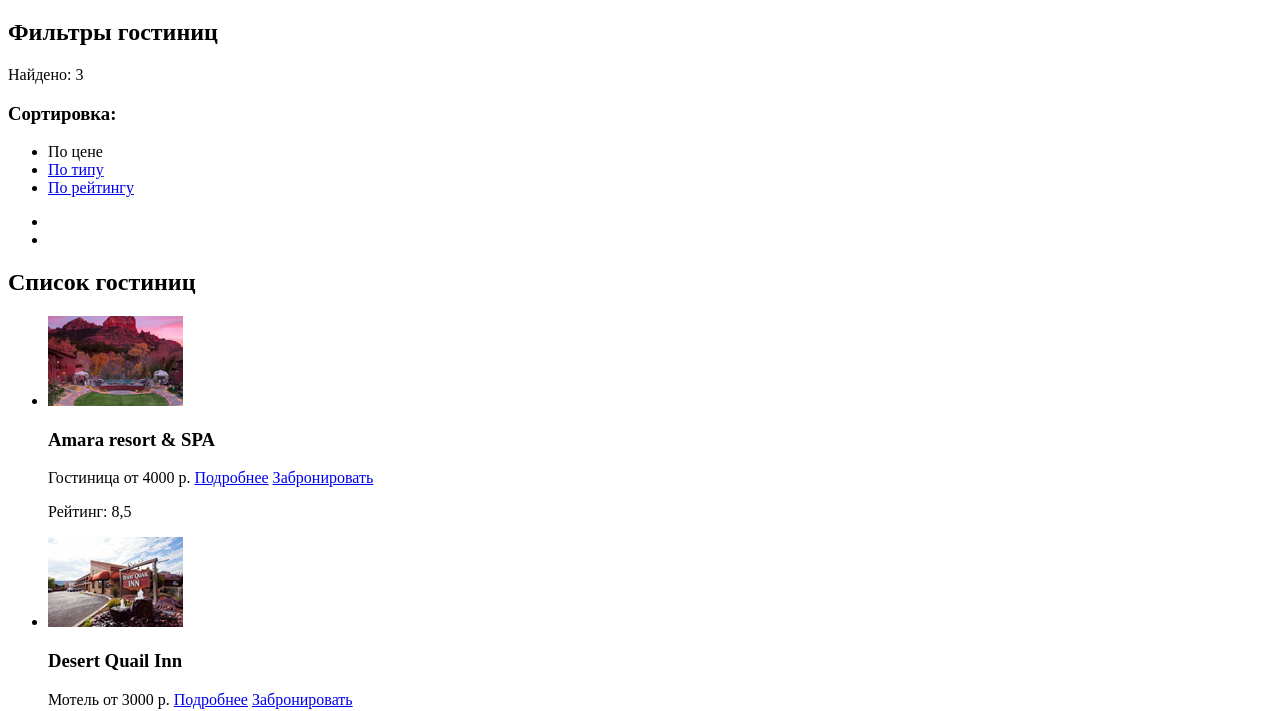
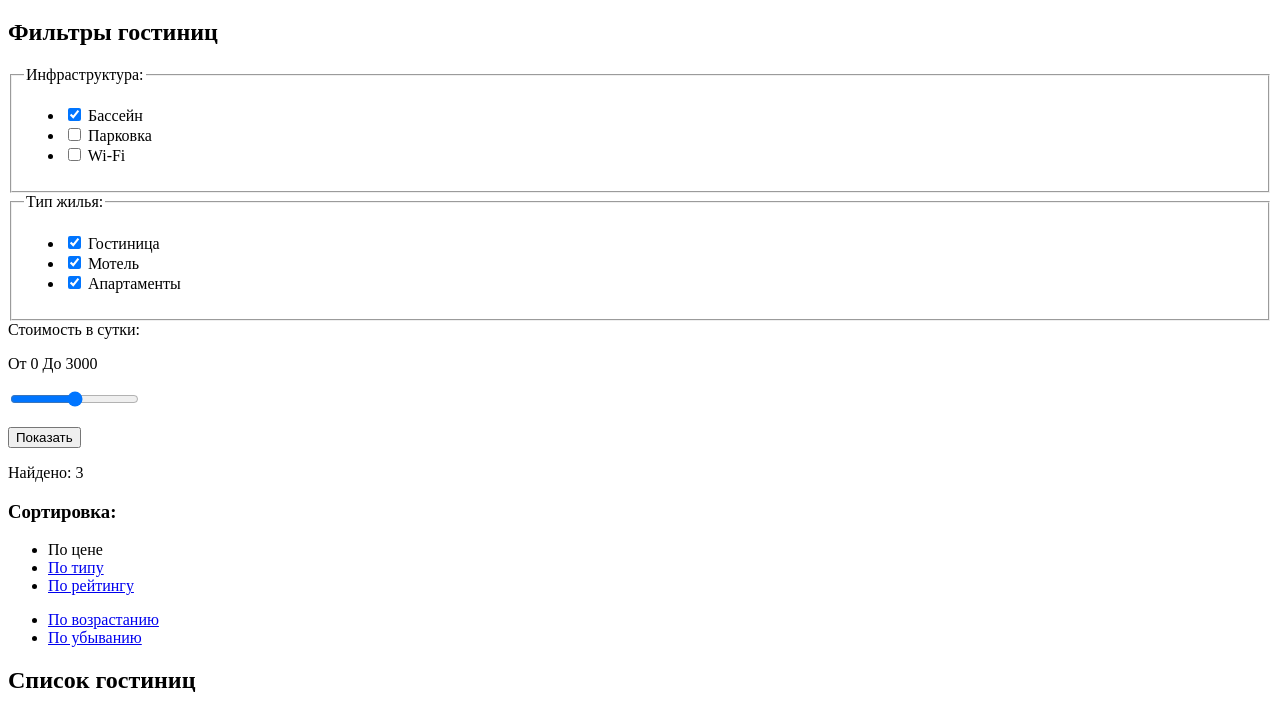
Before and after one commit to katsar14/612417-sedona, a plain HTML site: page hotels.html in a window 1280 px wide. Shown: the part 231-942 px from the top of the page. Drawn offline with Linux system fonts and the light colour scheme.

Commit message:
добавляет формы

```diff
--- a/hotels.html
+++ b/hotels.html
@@ -6,6 +6,7 @@
   <title>Гостиницы</title>
 </head>
 <body>
+  <div class="container">
   <header class="main-header">
     <a class="main-header-logo" href="index.html"><img src="img/logo.png" width="138" height="70" alt="Логотип сайта Седоны"></a>
     <nav class="main-nav">
@@ -18,13 +19,59 @@
     </nav>
   </header>
 
-  <main class="container">
+  <main>
 
     <h1 class="visually-hidden">Гостиницы Седоны</h1>
 
     <section class="filters">
       <h2 class="visually-hidden">Фильтры гостиниц</h2>
-      <!-- форма -->
+      <form action="http://echo.htmlacademy.ru" method="post" class="filters-form">
+        <fieldset>
+          <legend>Инфраструктура:</legend>
+            <ul class="filters-list">
+              <li class="filters-item">
+                <input type="checkbox" name="pool" id="pool-field" checked>
+                <label for="pool-field">Бассейн</label>
+              </li>
+              <li class="filters-item">
+                <input type="checkbox" name="parking" id="parking-field">
+                <label for="parking-field">Парковка</label>
+              </li>
+              <li class="filters-item">
+                <input type="checkbox" name="wi-fi" id="wi-fi-field">
+                <label for="wi-fi-field">Wi-Fi</label>
+              </li>
+            </ul>
+        </fieldset>
+        <fieldset>
+            <legend>Тип жилья:</legend>
+              <ul class="filters-list">
+                <li class="filters-item">
+                  <input type="checkbox" name="hotel" id="hotel-field" checked>
+                  <label for="hotel-field">Гостиница</label>
+                </li>
+                <li class="filters-item">
+                  <input type="checkbox" name="motel" id="motel-field" checked>
+                  <label for="motel-field">Мотель</label>
+                </li>
+                <li class="filters-item">
+                  <input type="checkbox" name="apartment" id="apartment-field" checked>
+                  <label for="apartment-field">Апартаменты</label>
+                </li>
+              </ul>
+          </fieldset>
+          <div class="filters-cost">
+            <label for="cost-field">Стоимость в сутки:</label>
+            <p class="cost-range">
+              <span>От 0</span>
+              <span>До 3000</span>
+            </p>
+            <p class="cost-input">
+              <input type="range" id="cost-field" name="cost">
+            </p>
+            <button type="submit" class="btn">Показать</button>
+          </div>
+      </form>
     </section>
 
     <div class="search-results">
@@ -37,8 +84,8 @@
           <li class="sorting-item"><a href="#">По рейтингу</a></li>
         </ul>
         <ul class="rusults-presentation-list">
-          <li class="rusults-presentation-item"><a href="#"></a></li>
-          <li class="rusults-presentation-item"><a href="#"></a></li>
+          <li class="rusults-presentation-item"><a href="#">По возрастанию</a></li>
+          <li class="rusults-presentation-item"><a href="#">По убыванию</a></li>
         </ul>
       </div>
     </div>
@@ -101,15 +148,16 @@
   <footer class="main-footer">
       <p class=footer-tag><a href="#">#visitsedona</a></p>
       <ul class="socials-list">
-      <li class="socials-item"><a href="#" class="socials-link socials-link-twitter">Twitter</a></li>
-      <li class="socials-item"><a href="#" class="socials-link socials-link-facebook">Facebook</a></li>
-      <li class="socials-item"><a href="#" class="socials-link socials-link-youtube">Youtube</a></li>
+        <li class="socials-item"><a href="#" class="socials-link socials-link-twitter" aria-label="Twitter"></a></li>
+        <li class="socials-item"><a href="#" class="socials-link socials-link-facebook" aria-label="Facebook"></a></li>
+        <li class="socials-item"><a href="#" class="socials-link socials-link-youtube" aria-label="Youtube"></a></li>
       </ul>
       <p class="footer-copyright">
         <span class="copyright-info">Website by</span>
         <a href="https://htmlacademy.ru/intensive/htmlcss" class="copiright-link"><img src="img/logo-htmlacademy.svg" alt="Логотип HTML Academy" width="115" height="41"></a>
       </p>
     </footer>
+  </div>
 
 </body>
 </html>
```
Also changed, not shown: index.html (+31 -5 lines). Lines whose indentation alone changed are shown as unchanged.
